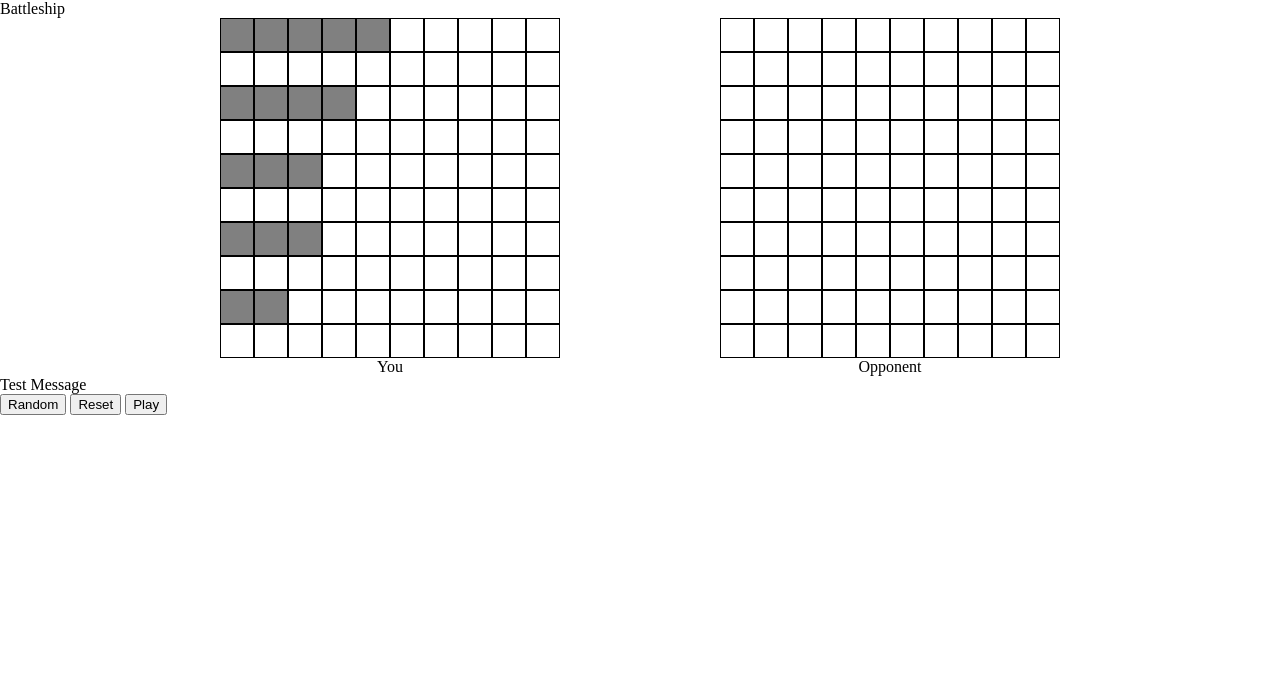
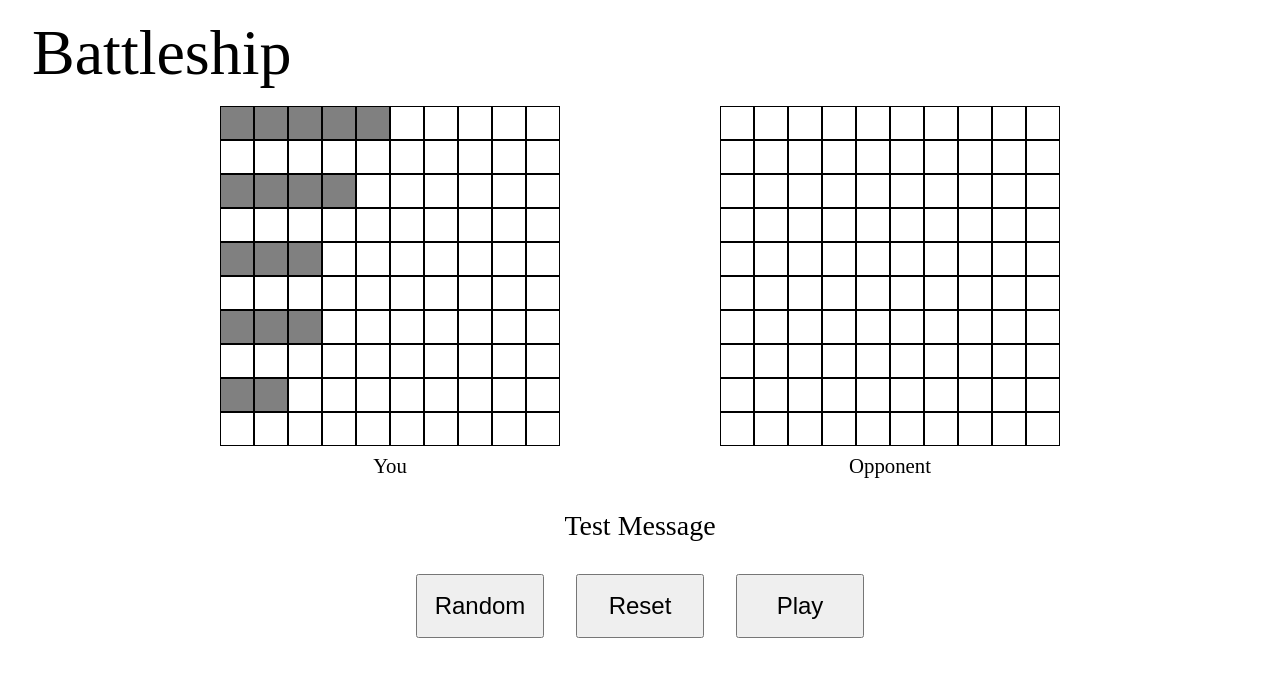
Before and after one commit to dylen400mh/battleship, a website built with webpack: page dist/index.html in a window 1280 px wide. Built offline with nearby package versions, Linux system fonts and the light colour scheme.

Commit message:
Added more styling for text size and layout/alignment

```diff
--- a/src/styles/style.css
+++ b/src/styles/style.css
@@ -4,6 +4,18 @@
 
 body {
   min-height: 100vh;
+}
+
+.title {
+  font-size: 4rem;
+  padding: 1rem 2rem;
+}
+
+.body {
+  display: flex;
+  flex-direction: column;
+  align-items: center;
+  gap: 2rem;
 }
 
 .boards {
@@ -16,6 +28,7 @@ body {
   display: grid;
   grid-template-columns: 1fr;
   grid-template-rows: auto 1fr;
+  gap: 0.5rem;
 }
 
 .board {
@@ -36,6 +49,7 @@ body {
   display: flex;
   justify-content: center;
   align-items: center;
+  font-size: 1.3rem;
 }
 
 .ship {
@@ -49,3 +63,19 @@ body {
 .miss {
   background-color: aqua;
 }
+
+.message {
+  font-size: 1.75rem;
+}
+
+.buttons {
+  display: flex;
+  gap: 2rem;
+  justify-content: center;
+}
+
+button {
+  width: 8rem;
+  height: 4rem;
+  font-size: 1.5rem;
+}
```
